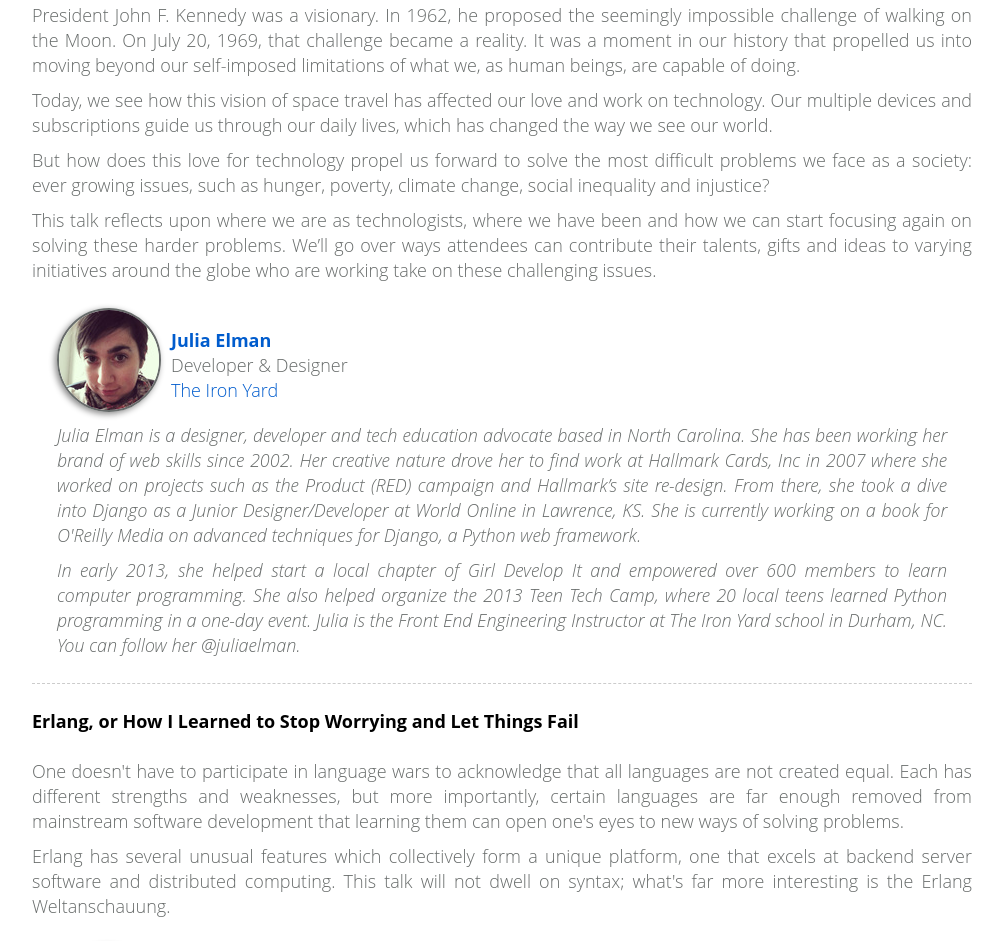
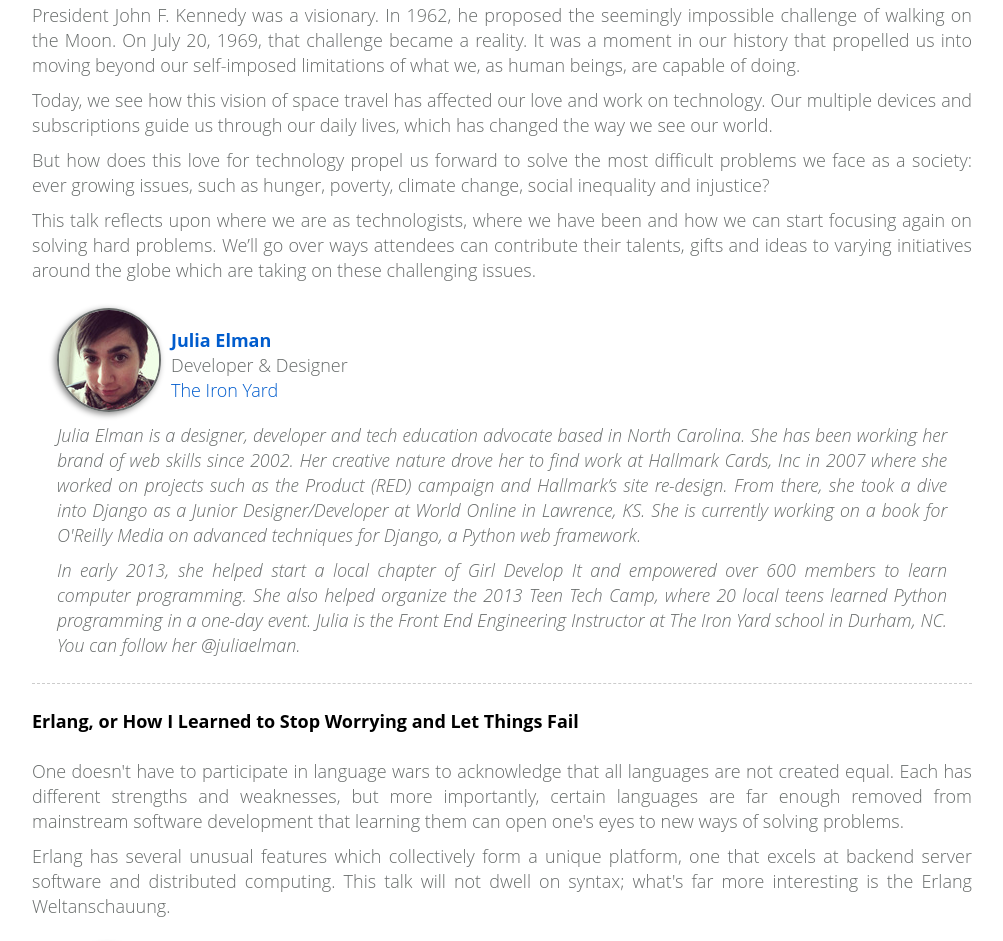
Before and after one commit to midwestio/midwestio.github.io, a website: page sessions/index.html in a window 1280 px wide. Shown: the part 6358-7299 px from the top of the page, without its empty margins (138-1141 px from the left). Drawn offline with Linux system fonts and the light colour scheme; files whose address does not match are found by name.

Commit message:
Tweak 'To the Moon and Back' talk abstract

```diff
--- a/sessions/index.html
+++ b/sessions/index.html
@@ -280,7 +280,7 @@
               <p>President John F. Kennedy was a visionary. In 1962, he proposed the seemingly impossible challenge of walking on the Moon. On July 20, 1969, that challenge became a reality. It was a moment in our history that propelled us into moving beyond our self-imposed limitations of what we, as human beings, are capable of doing.</p>
               <p>Today, we see how this vision of space travel has affected our love and work on technology. Our multiple devices and subscriptions guide us through our daily lives, which has changed the way we see our world.</p>
               <p>But how does this love for technology propel us forward to solve the most difficult problems we face as a society: ever growing issues, such as hunger, poverty, climate change, social inequality and injustice?</p>
-              <p>This talk reflects upon where we are as technologists, where we have been and how we can start focusing again on solving these harder problems. We’ll go over ways attendees can contribute their talents, gifts and ideas to varying initiatives around the globe who are working take on these challenging issues.</p>
+              <p>This talk reflects upon where we are as technologists, where we have been and how we can start focusing again on solving hard problems. We’ll go over ways attendees can contribute their talents, gifts and ideas to varying initiatives around the globe which are taking on these challenging issues.</p>
             </div>
             <div class="speaker">
               <img src="/img/speakers/julia-elman-small.jpg" alt="Julia Elman">
```
